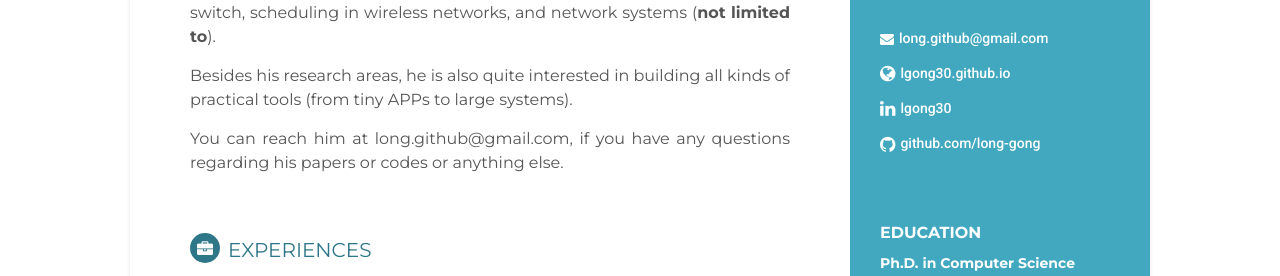
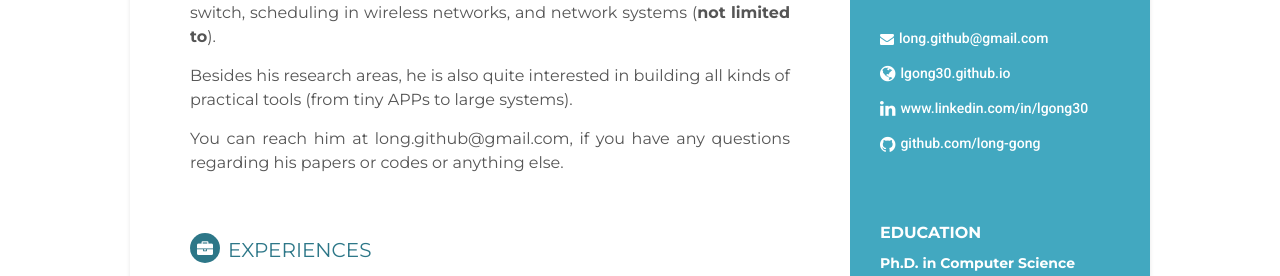
Before and after one commit to lgong30/lgong30.github.io, a Jekyll site: the page built from _pages/01_about.md, in a window 1280 px wide and 900 px high. Shown: the part 255-531 px from the top of the window. Built offline with Jekyll 4.4.1, drawn with Linux system fonts in a browser that asks for light colours; nearby versions of some CDN libraries; comment, search, counter and statistics services are not loaded.

Commit message:
update profile

```diff
--- a/_config.yml
+++ b/_config.yml
@@ -77,7 +77,7 @@ author:
   url: cc.gatech.edu/~lgong30
   github: github.com/long-gong
   web: lgong30.github.io
-  linkedin: lgong30
+  linkedin: www.linkedin.com/in/lgong30
 
 education:
   - edu3:
```
